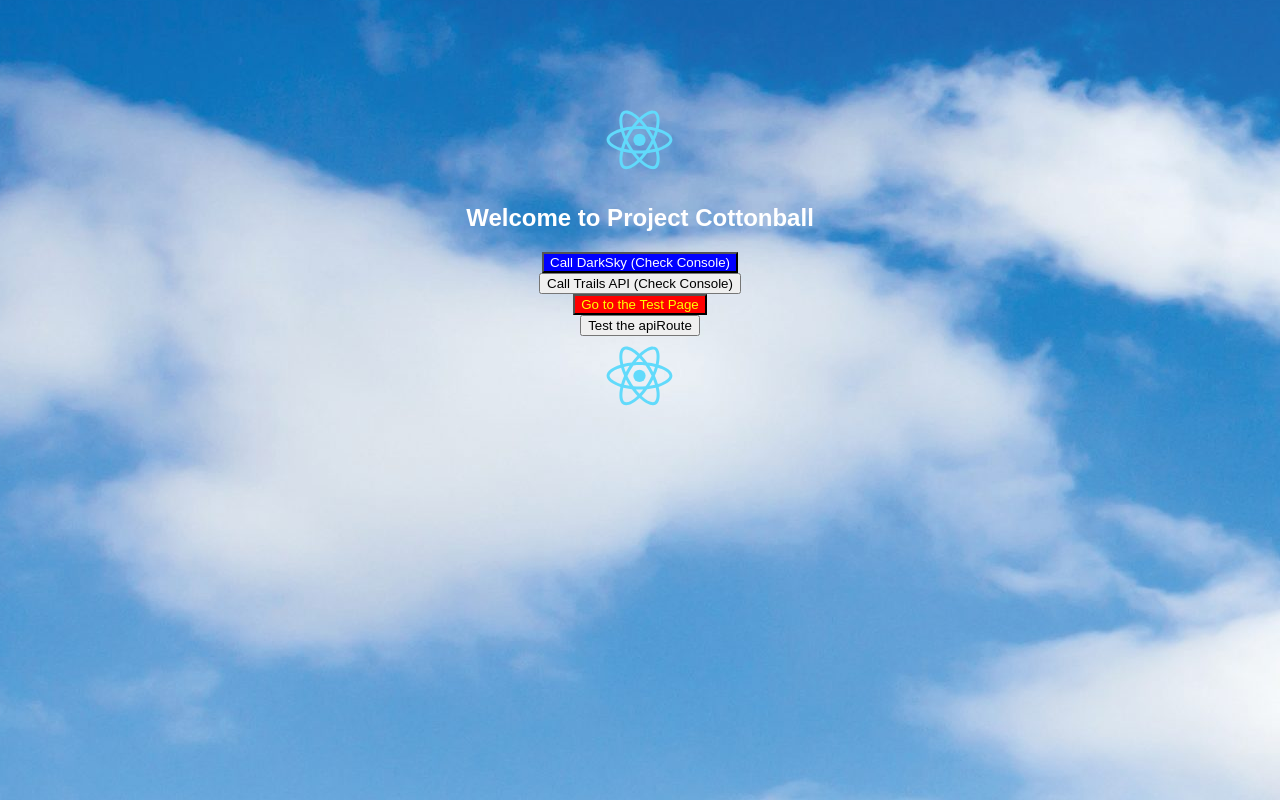
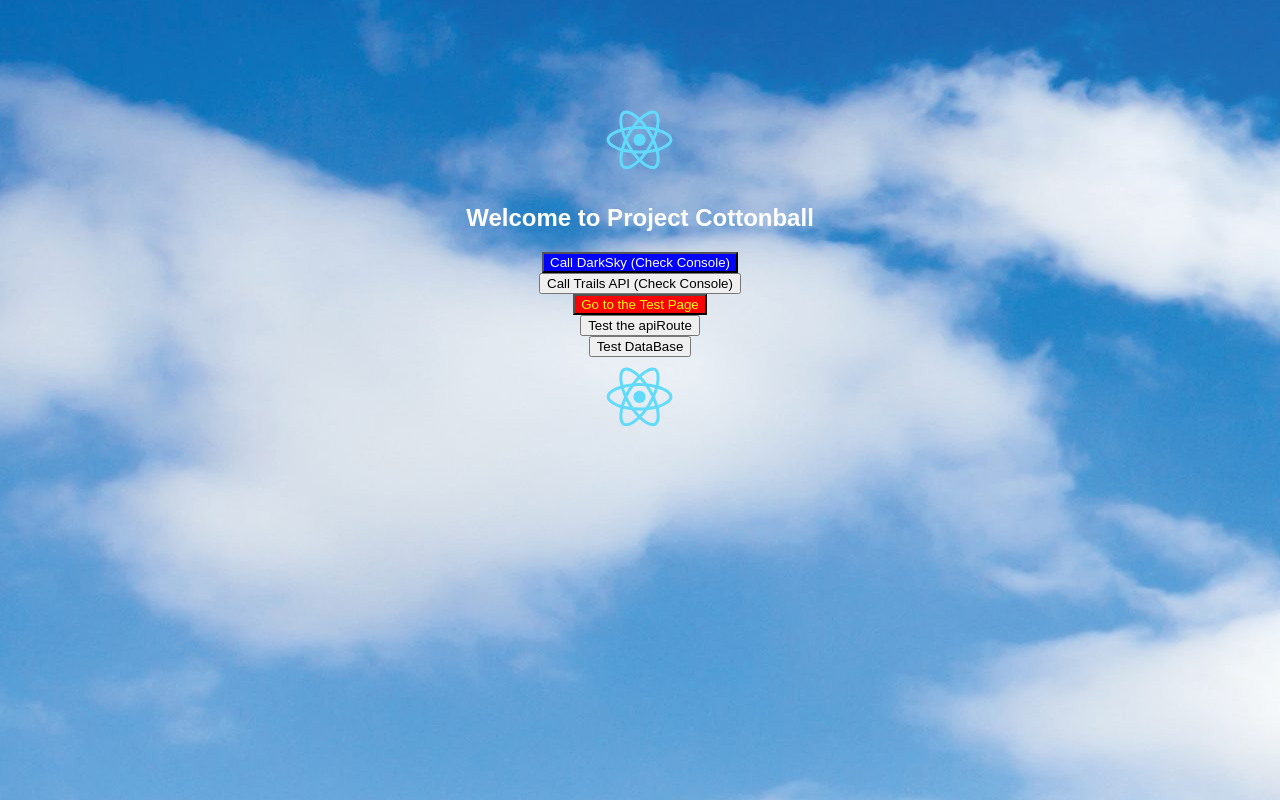
Before and after one commit to JMantis0/project_cottonball, a React (Create React App) app in the folder client/: page / in a window 1280 px wide. Shown: the top 800 px of the page. Built offline with nearby package versions, Linux system fonts and the light colour scheme.

Commit message:
Added a TestDataBaseButton.js to components directory that when clicked makes a PUT request to the testCreate route in apiRoutes.js.  Also implemented a fix in models/index.js found on stackoverflow

```diff
--- a/client/src/App.js
+++ b/client/src/App.js
@@ -5,6 +5,7 @@ import DarkSkyButton from "./components/DarkSkyButton";
 import TrailsButton from "./components/TrailsButton";
 import TestPageButton from "./components/TestPageButton";
 import TestApiRouteButton from "./components/TestApiRouteButton";
+import TestDataBaseButton from "./components/TestDataBaseButton";
 import TestPage from "./pages/TestPage";
 import { BrowserRouter as Router, Route } from "react-router-dom";
 
@@ -20,6 +21,7 @@ function App() {
             <TrailsButton />
             <TestPageButton />
             <TestApiRouteButton />
+            <TestDataBaseButton />
             <img src={logo} className="App-logo" alt="logo" />
           </div>
         </div>
--- /dev/null
+++ b/client/src/components/TestDataBaseButton.js
@@ -0,0 +1,32 @@
+import axios from "axios";
+import React from "react";
+
+const TestDataBaseButton = () => {
+  const handleClick = () => {
+    console.log(
+      "Attempting to create a test entry in the DB.  Making PUT request... "
+    );
+    axios.put("/api/testCreate", { data: "sample" }).then(response => {
+      console.log("Response from server: ", response).catch(error => {
+        console.log(
+          "There was an error attempting to test the database: ",
+          error
+        );
+      });
+    });
+  };
+
+  return (
+    <div>
+      <button
+        onClick={() => {
+          handleClick();
+        }}
+      >
+        Test DataBase
+      </button>
+    </div>
+  );
+};
+
+export default TestDataBaseButton;
```
Also changed, not shown: 1 other file (tests, documents, lock files or other folders).
